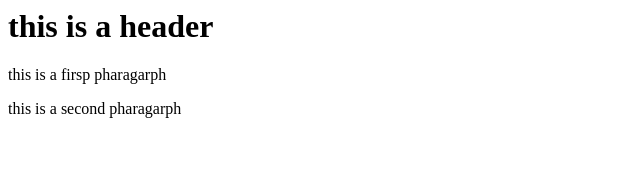
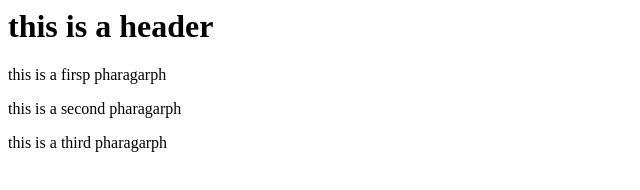
Before and after one commit to MohsenMirii/git-test, a plain HTML site: page index.html in a window 1280 px wide. Shown: the whole page, without its empty margins (0-640 px from the left). Drawn offline with Linux system fonts and the light colour scheme.

Commit message:
second-commit

```diff
--- a/index.html
+++ b/index.html
@@ -1,13 +1,17 @@
 <html lang="en">
+
 <head>
     <meta charset="UTF-8">
     <meta name="viewport" content="width=device-width, initial-scale=1.0">
     <meta http-equiv="X-UA-Compatible" content="ie=edge">
     <title>Document</title>
 </head>
+
 <body>
     <h1>this is a header</h1>
     <p>this is a firsp pharagarph</p>
     <p>this is a second pharagarph</p>
+    <p>this is a third pharagarph</p>
 </body>
+
 </html>
```
